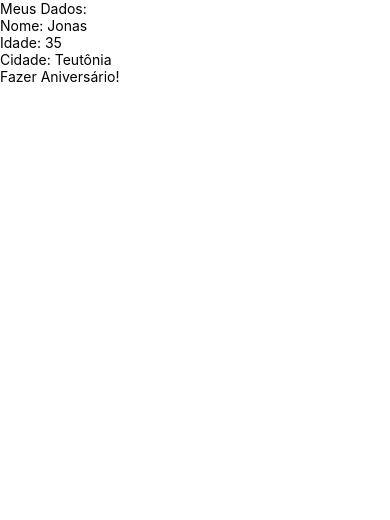
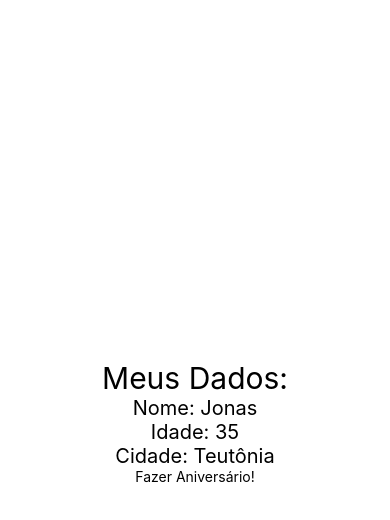
Before and after one commit to jonasdhein/crieti-2024, a React Native app: screen / in a window 390 px wide. Shown: the top 520 px of the page. Built offline with nearby package versions, Linux system fonts and the light colour scheme.

Commit message:
Estilizacao do Account

```diff
--- a/src/components/Account.tsx
+++ b/src/components/Account.tsx
@@ -12,10 +12,10 @@
 
     return(
         <SafeAreaView style={styles.container}>
-            <Text>Meus Dados:</Text>
-            <Text>Nome: {user.name}</Text>
-            <Text>Idade: {user.age}</Text>
-            <Text>Cidade: {user.city}</Text>
+            <Text style={styles.title}>Meus Dados:</Text>
+            <Text style={styles.subtitle}>Nome: {user.name}</Text>
+            <Text style={styles.subtitle}>Idade: {user.age}</Text>
+            <Text style={styles.subtitle}>Cidade: {user.city}</Text>
             <TouchableOpacity
                 onPress={() => setUser({...user, age: user.age+1})}>
                 <Text>Fazer Aniversário!</Text>
@@ -26,6 +26,14 @@
 
 const styles = StyleSheet.create({
     container: {
-        flex: 1
+        flex: 1,
+        justifyContent: 'center',
+        alignItems: 'center'
+    },
+    title: {
+        fontSize: 30
+    },
+    subtitle: {
+        fontSize: 20
     }
 })
```
